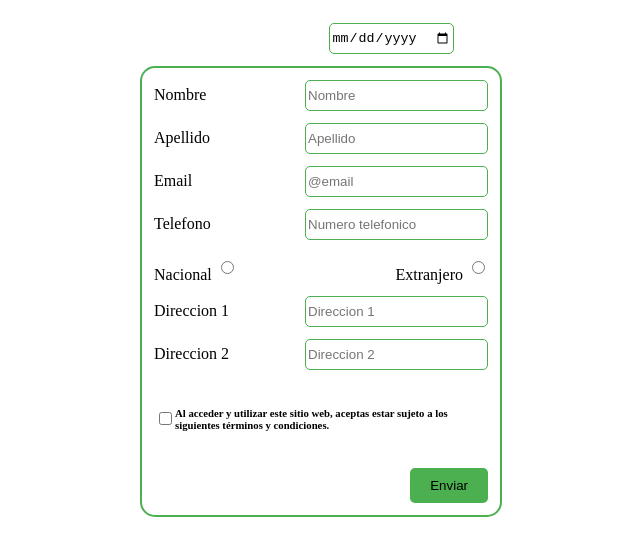
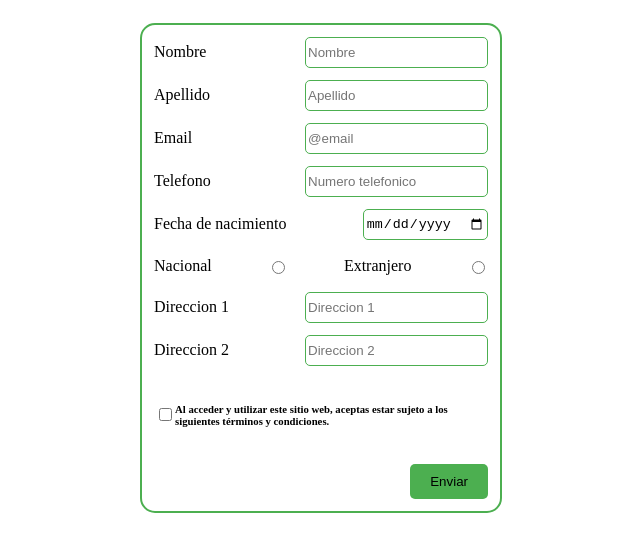
Before and after one commit to Anibaljotafreitez/Anibal-Jota-Formulario1, a plain HTML site: page Formulario1/index.html in a window 1280 px wide. Shown: the part 81-636 px from the top of the page, without its empty margins (319-959 px from the left). Drawn offline with Linux system fonts and the light colour scheme.

Commit message:
modificacion div fecha

```diff
--- a/Formulario1/index.html
+++ b/Formulario1/index.html
@@ -10,9 +10,7 @@
     <header>
 
         <h1>Formulario Patibulo</h1>
-        <div class="horario">
-                    <input type="date">
-        </div>
+
     </header>
     <main>
 
@@ -35,13 +33,18 @@
                 <label for="telephon">Telefono</label>
                 <input id="telephon" type="number" placeholder="Numero telefonico">
             </div>
+            <div >
+                <label for="nacimiento"> Fecha de nacimiento</label>
+                    <input id="nacimiento" type="date">
+
+            </div>
             <div>
-                <label >Nacional
-                    <input  type="radio" name="gender">
-                </label>
-                <label >Extranjero
-                    <input  type="radio" name="gender">
-                </label>
+                <label for="national">Nacional</label>
+                    <input id="national" type="radio" name="gender">
+
+                <label for="extranjero">Extranjero  </label>
+                    <input id="extranjero" type="radio" name="gender">
+
             </div>
             <div>
                 <label for="direction1">Direccion 1</label>
```
